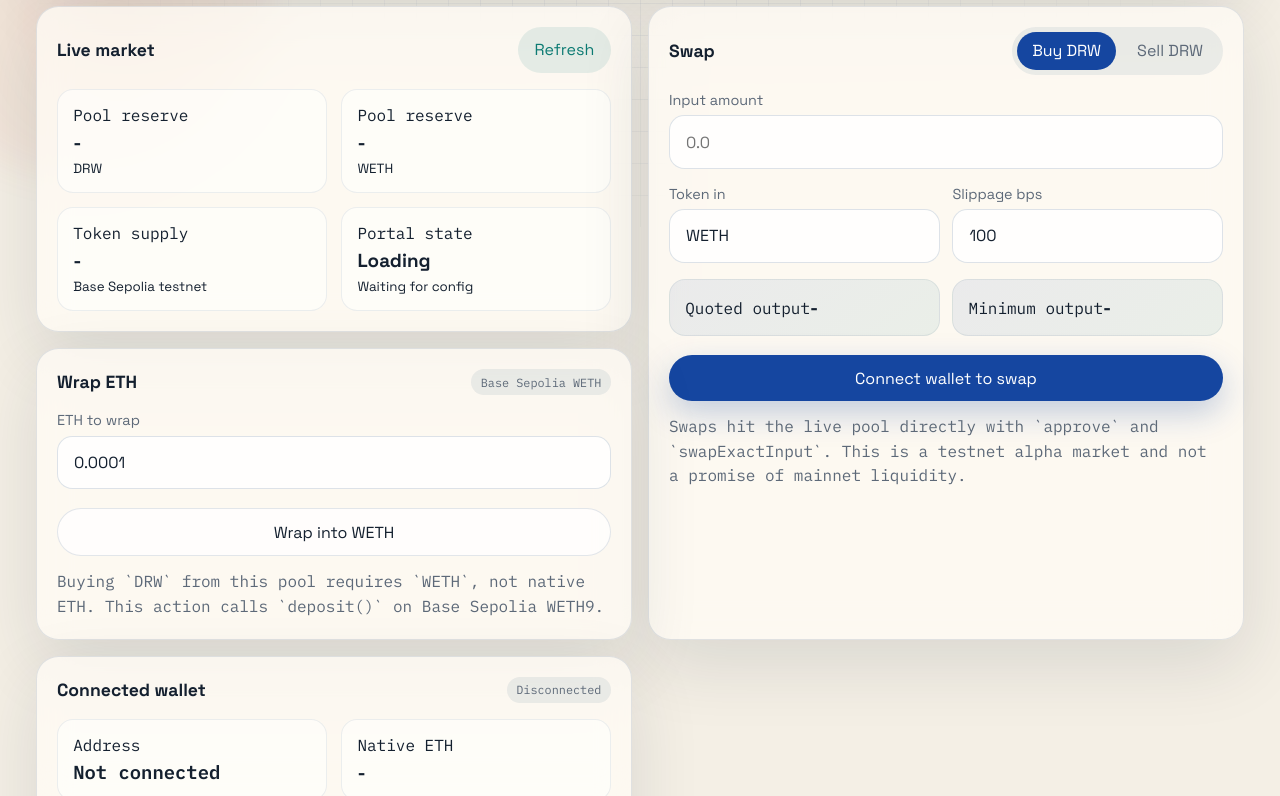
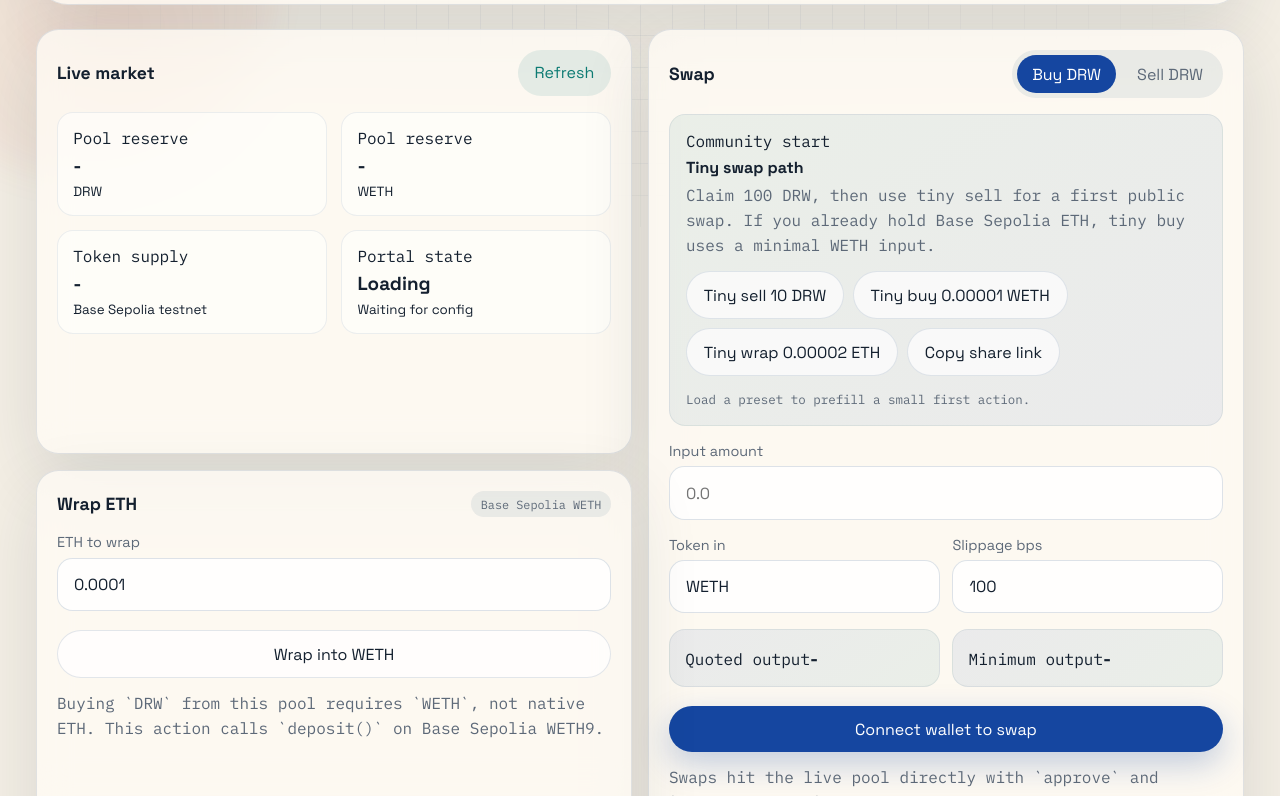
Before and after one commit to darwin-protocol/darwin, a Next.js app in the folder web/: page /trade in a window 1280 px wide. Shown: the part 573-1369 px from the top of the page. Built offline with nearby package versions, Linux system fonts and the light colour scheme.

Commit message:
Add tiny-swap onboarding path

```diff
--- a/web/app/globals.css
+++ b/web/app/globals.css
@@ -342,6 +342,49 @@ code {
   border-radius: 1rem;
   background: linear-gradient(145deg, rgba(21, 70, 160, 0.08), rgba(13, 123, 115, 0.08));
   border: 1px solid rgba(20, 62, 108, 0.08);
+}
+
+.tiny-strip {
+  display: grid;
+  gap: 0.85rem;
+  margin-bottom: 1rem;
+  padding: 1rem;
+  border-radius: 1rem;
+  background: linear-gradient(145deg, rgba(13, 123, 115, 0.08), rgba(21, 70, 160, 0.08));
+  border: 1px solid rgba(20, 62, 108, 0.08);
+}
+
+.tiny-strip-copy {
+  display: grid;
+  gap: 0.35rem;
+}
+
+.tiny-strip-copy strong {
+  font-size: 1rem;
+}
+
+.tiny-actions {
+  display: flex;
+  flex-wrap: wrap;
+  gap: 0.55rem;
+}
+
+.tiny-button {
+  padding-inline: 0.9rem;
+}
+
+.tiny-button.is-active {
+  background: var(--teal);
+  color: #fff;
+  border-color: rgba(13, 123, 115, 0.22);
+}
+
+.tiny-hint {
+  margin: 0;
+  color: var(--muted);
+  font-family: var(--mono);
+  font-size: 0.78rem;
+  line-height: 1.55;
 }
 
 .button {
--- a/web/app/layout.js
+++ b/web/app/layout.js
@@ -14,7 +14,7 @@ const mono = IBM_Plex_Mono({
 
 const siteUrl = process.env.NEXT_PUBLIC_SITE_URL || "https://usedarwin.xyz";
 const siteDescription =
-  "Claim testnet DRW, wrap Base Sepolia ETH, and trade against the live DARWIN reference pool.";
+  "Claim testnet DRW and start with a tiny first swap on the live Base Sepolia DARWIN reference pool.";
 
 export const metadata = {
   metadataBase: new URL(siteUrl),
--- a/web/app/trade/page.js
+++ b/web/app/trade/page.js
@@ -3,13 +3,13 @@ import Script from "next/script";
 export const metadata = {
   title: "Trade DRW",
   description:
-    "Connect a wallet, claim DRW from the live Base Sepolia faucet, wrap ETH, and trade against the live DARWIN reference pool.",
+    "Connect a wallet, claim DRW from the live Base Sepolia faucet, and start with a tiny DRW swap against the live DARWIN reference pool.",
   alternates: {
     canonical: "/trade/",
   },
 };
 
-const tradeScriptVersion = "20260406-portal3";
+const tradeScriptVersion = "20260407-portal5";
 
 export default function TradePage() {
   return (
@@ -38,7 +38,8 @@ export default function TradePage() {
             </h2>
             <p className="lede">
               Claim testnet DRW, wrap Base Sepolia ETH into WETH, swap against the live pool, or
-              open a direct peer-to-peer transfer request.
+              open a direct peer-to-peer transfer request. The easiest public first move is a tiny
+              DRW sell after claiming from the faucet.
             </p>
             <p className="hero-status-line">
               <span id="runtimeHostStatus">
@@ -70,7 +71,7 @@ export default function TradePage() {
               </div>
               <div className="ladder-step">
                 <strong>Swap</strong>
-                <span>Buy or sell against the live pool.</span>
+                <span>Start with a tiny DRW swap against the live pool.</span>
               </div>
             </div>
             <div className="hero-stat">
@@ -139,6 +140,34 @@ export default function TradePage() {
                   Sell DRW
                 </button>
               </div>
+            </div>
+
+            <div className="tiny-strip">
+              <div className="tiny-strip-copy">
+                <span className="label">Community start</span>
+                <strong>Tiny swap path</strong>
+                <p className="caption">
+                  Claim 100 DRW, then use <code>tiny sell</code> for a first public swap. If you
+                  already hold Base Sepolia ETH, <code>tiny buy</code> uses a minimal WETH input.
+                </p>
+              </div>
+              <div className="tiny-actions">
+                <button className="button button-secondary tiny-button" data-tiny-preset="tiny-sell">
+                  Tiny sell 10 DRW
+                </button>
+                <button className="button button-secondary tiny-button" data-tiny-preset="tiny-buy">
+                  Tiny buy 0.00001 WETH
+                </button>
+                <button className="button button-secondary tiny-button" data-tiny-preset="tiny-wrap">
+                  Tiny wrap 0.00002 ETH
+                </button>
+                <button id="copyTinySwapLinkButton" className="button button-secondary tiny-button">
+                  Copy share link
+                </button>
+              </div>
+              <p id="tinySwapHint" className="tiny-hint">
+                Load a preset to prefill a small first action.
+              </p>
             </div>
 
             <label className="field">
--- a/web/public/trade.js
+++ b/web/public/trade.js
@@ -38,10 +38,35 @@ const state = {
   signer: null,
   account: "",
   mode: "buy",
+  tinyPreset: "",
   token: null,
   quoteToken: null,
   pool: null,
   faucet: null,
+};
+
+const TINY_SWAP_PRESETS = {
+  "tiny-sell": {
+    mode: "sell",
+    amount: "10",
+    slippageBps: "150",
+    wrapAmount: "0.00002",
+    note: "Tiny sell loaded: claim 100 DRW, then sell 10 DRW for a first public market action.",
+  },
+  "tiny-buy": {
+    mode: "buy",
+    amount: "0.00001",
+    slippageBps: "150",
+    wrapAmount: "0.00002",
+    note: "Tiny buy loaded: use 0.00001 WETH to buy a small DRW amount from the live pool.",
+  },
+  "tiny-wrap": {
+    mode: "buy",
+    amount: "0.00001",
+    slippageBps: "150",
+    wrapAmount: "0.00002",
+    note: "Tiny wrap loaded: wrap 0.00002 ETH first, then use the tiny buy path if you want to enter from WETH.",
+  },
 };
 
 const els = {};
@@ -111,6 +136,12 @@ function buildDrwTransferUri(recipient, amountText) {
 
   const amount = ethers.parseUnits(trimmedAmount, state.config.token.decimals).toString();
   return `ethereum:${state.config.token.address}@${chainId}/transfer?address=${recipient}&uint256=${amount}`;
+}
+
+function buildTinySwapUrl(presetName) {
+  const url = new URL(window.location.href);
+  url.searchParams.set("preset", presetName || "tiny-sell");
+  return url.toString();
 }
 
 function setMessage(kind, text, txHash = "") {
@@ -210,6 +241,12 @@ function syncModeButtons() {
   const buyMode = state.mode === "buy";
   els.tokenInDisplay.value = buyMode ? state.config.quote_token.symbol : state.config.token.symbol;
   els.swapButton.textContent = buyMode ? "Buy DRW" : "Sell DRW";
+}
+
+function syncTinyPresetButtons() {
+  for (const button of document.querySelectorAll("[data-tiny-preset]")) {
+    button.classList.toggle("is-active", button.dataset.tinyPreset === state.tinyPreset);
+  }
 }
 
 async function loadConfig() {
@@ -349,6 +386,51 @@ async function refreshQuote() {
     els.quotedOutput.textContent = "quote failed";
     els.minOutput.textContent = "-";
   }
+}
+
+async function applyTinyPreset(presetName, { announce = true, persist = true } = {}) {
+  const preset = TINY_SWAP_PRESETS[presetName];
+  if (!preset) {
+    return;
+  }
+
+  state.tinyPreset = presetName;
+  if (preset.mode) {
+    state.mode = preset.mode;
+    syncModeButtons();
+  }
+  if (preset.amount) {
+    els.swapAmount.value = preset.amount;
+  }
+  if (preset.slippageBps) {
+    els.slippageBps.value = preset.slippageBps;
+  }
+  if (preset.wrapAmount) {
+    els.wrapAmount.value = preset.wrapAmount;
+  }
+  if (els.tinySwapHint) {
+    els.tinySwapHint.textContent = preset.note;
+  }
+  syncTinyPresetButtons();
+  if (persist && window.history?.replaceState) {
+    const url = new URL(window.location.href);
+    url.searchParams.set("preset", presetName);
+    window.history.replaceState({}, "", url);
+  }
+  await refreshQuote();
+  if (announce) {
+    setMessage("tiny-swap", preset.note);
+  }
+}
+
+async function loadTinyPresetFromUrl() {
+  const params = new URLSearchParams(window.location.search);
+  const presetName = params.get("preset");
+  if (!presetName || !TINY_SWAP_PRESETS[presetName]) {
+    syncTinyPresetButtons();
+    return;
+  }
+  await applyTinyPreset(presetName, { announce: false, persist: false });
 }
 
 async function maybeApprove(tokenContract, amount, spender) {
@@ -545,6 +627,7 @@ async function boot() {
     qrAmount: $("qrAmount"),
     qrUri: $("qrUri"),
     copyQrUriButton: $("copyQrUriButton"),
+    copyTinySwapLinkButton: $("copyTinySwapLinkButton"),
     useConnectedWalletButton: $("useConnectedWalletButton"),
     faucetPanel: $("faucetPanel"),
     faucetBadge: $("faucetBadge"),
@@ -571,6 +654,7 @@ async function boot() {
     chainBadge: $("chainBadge"),
     feeBadge: $("feeBadge"),
     runtimeHostStatus: $("runtimeHostStatus"),
+    tinySwapHint: $("tinySwapHint"),
     poolAddress: $("poolAddress"),
     drwAddress: $("drwAddress"),
     wethAddress: $("wethAddress"),
@@ -588,8 +672,10 @@ async function boot() {
   await loadRuntimeStatus();
   bindStaticConfig();
   syncModeButtons();
+  syncTinyPresetButtons();
   installCopyHandlers();
   updateQrState();
+  await loadTinyPresetFromUrl();
   await refreshMarket();
   await refreshQuote();
 
@@ -599,6 +685,12 @@ async function boot() {
       syncModeButtons();
       await refreshQuote();
     });
+  });
+
+  document.querySelectorAll("[data-tiny-preset]").forEach((button) => {
+    button.addEventListener("click", () => applyTinyPreset(button.dataset.tinyPreset).catch((error) => {
+      setMessage("error", error?.message || "Tiny preset failed.");
+    }));
   });
 
   els.connectButton.addEventListener("click", () => connectWallet().catch((error) => {
@@ -633,6 +725,11 @@ async function boot() {
       setMessage("copy", "Copied DRW transfer request URI.");
     }
   });
+  els.copyTinySwapLinkButton.addEventListener("click", async () => {
+    const url = buildTinySwapUrl(state.tinyPreset || "tiny-sell");
+    await navigator.clipboard.writeText(url);
+    setMessage("share", `Copied ${state.tinyPreset || "tiny-sell"} link.`);
+  });
   els.useConnectedWalletButton.addEventListener("click", async () => {
     if (!state.account) {
       await connectWallet();
```
Also changed, not shown: web/app/page.js (+13 -10 lines), 1 other file (tests, documents, lock files or other folders).
